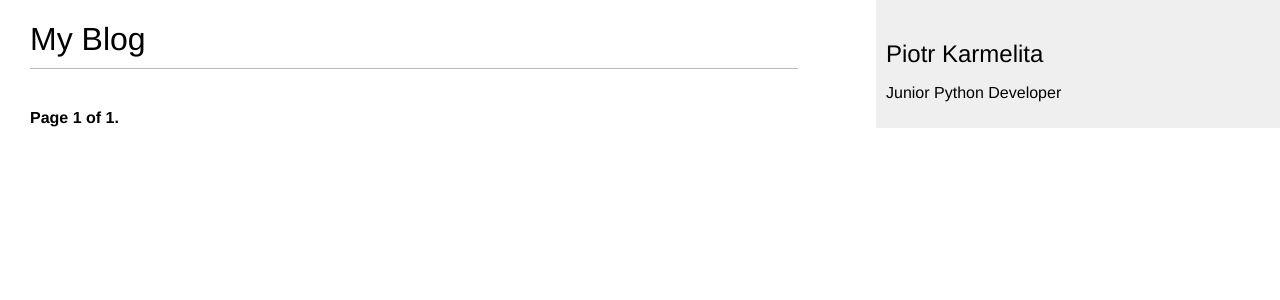
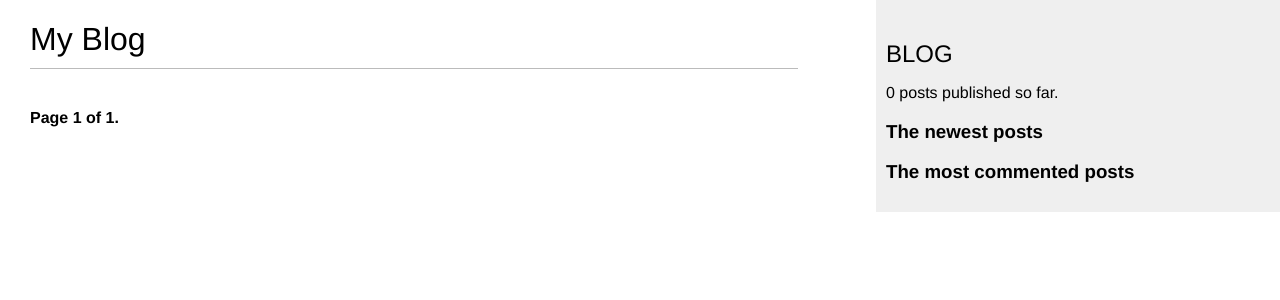
Before and after one commit to p-karmelita/mysite, a Django app: page /blog/ in a window 1280 px wide. Shown: the top 300 px of the page. Run offline with Django 4.2, Linux system fonts and the light colour scheme; data that the repository does not hold is empty.

Commit message:
add inclusion and simple tags and markdown

```diff
--- a/blog/templates/blog/base.html
+++ b/blog/templates/blog/base.html
@@ -1,3 +1,4 @@
+{% load blog_tags %}
 {% load static %}
 <!DOCTYPE html>
 <html>
@@ -11,8 +12,21 @@
         {% endblock %}
     </div>
     <div id="sidebar">
-        <h2>Piotr Karmelita</h2>
-        <p>Junior Python Developer</p>
+        <h2>BLOG</h2>
+        <p>
+            {% total_posts %} posts published so far.
+        </p>
+        <h3>The newest posts</h3>
+        {% show_latest_posts 3 %}
+        <h3>The most commented posts</h3>
+        {% get_most_commented_posts as most_commented_posts %}
+        <ul>
+            {% for post in most_commented_posts %}
+            <li>
+                <a href="{{ post.get_absolute_url }}">{{ post.title }}</a>
+            </li>
+            {% endfor %}
+        </ul>
     </div>
 </body>
 </html>
--- a/blog/templates/blog/post/detail.html
+++ b/blog/templates/blog/post/detail.html
@@ -1,4 +1,5 @@
 {% extends "blog/base.html" %}
+{% load blog_tags %}
 
 {% block title %}{{ post.title }}{% endblock %}
 
@@ -7,7 +8,7 @@
   <p class="date">
     Published {{ post.publish }} by {{ post.author }}
   </p>
-  {{ post.body|linebreaks }}
+  {{ post.body|markdown }}
 <p>
   <a href="{% url "blog:post_share" post.id %}">
   Share post
--- /dev/null
+++ b/blog/templates/blog/post/latest_posts.html
@@ -0,0 +1,7 @@
+<ul>
+    {% for post in latest_posts %}
+        <li>
+            <a href="{{ post.get_absolute_url }}">{{ post.title }}</a>
+        </li>
+    {% endfor %}
+</ul>
--- a/blog/templates/blog/post/list.html
+++ b/blog/templates/blog/post/list.html
@@ -1,4 +1,5 @@
 {% extends "blog/base.html" %}
+{% load blog_tags %}
 
 {% block title %}My blog{% endblock %}
 
@@ -25,7 +26,7 @@
     <p class="date">
         Published {{ post.publish }} by {{ post.author}}
     </p>
-    {{ post.body|truncatewords:30|linebreaks }}
+    {{ post.body|markdown|truncatewords_html:30 }}
 {% endfor %}
 {% include "pagination.html" with page=posts %}
 {% endblock %}
--- /dev/null
+++ b/blog/templatetags/blog_tags.py
@@ -0,0 +1,29 @@
+from django import template
+from django.db.models import Count
+from ..models import Post
+from django.utils.safestring import mark_safe
+import markdown
+
+register = template.Library()
+
+@register.simple_tag
+def total_posts():
+    return Post.published.count()
+
+
+@register.inclusion_tag('blog/post/latest_posts.html')
+def show_latest_posts(count=5):
+    latest_posts = Post.published.order_by('-publish')[:count]
+    return {'latest_posts': latest_posts}
+
+
+@register.simple_tag
+def get_most_commented_posts(count=3):
+    return Post.published.annotate(
+        total_comments=Count('comments')
+    ).order_by('-total_comments')[:count]
+
+
+@register.filter(name='markdown')
+def markdown_format(text):
+    return mark_safe(markdown.markdown(text))
--- a/mysite/settings.py
+++ b/mysite/settings.py
@@ -30,6 +30,7 @@
 
 ALLOWED_HOSTS = []
 
+SITE_ID = 1
 
 # Application definition
 
@@ -42,6 +43,8 @@
     'django.contrib.staticfiles',
     'blog.apps.BlogConfig',
     'taggit',
+    'django.contrib.sites',
+    'django.contrib.sitemaps',
 ]
 
 MIDDLEWARE = [
--- a/requirements.txt
+++ b/requirements.txt
@@ -1,3 +1,4 @@
 Django==4.2.4
 python-dotenv==1.0.0
 django-taggit==3.0.0
+Markdown==3.4.1
```
